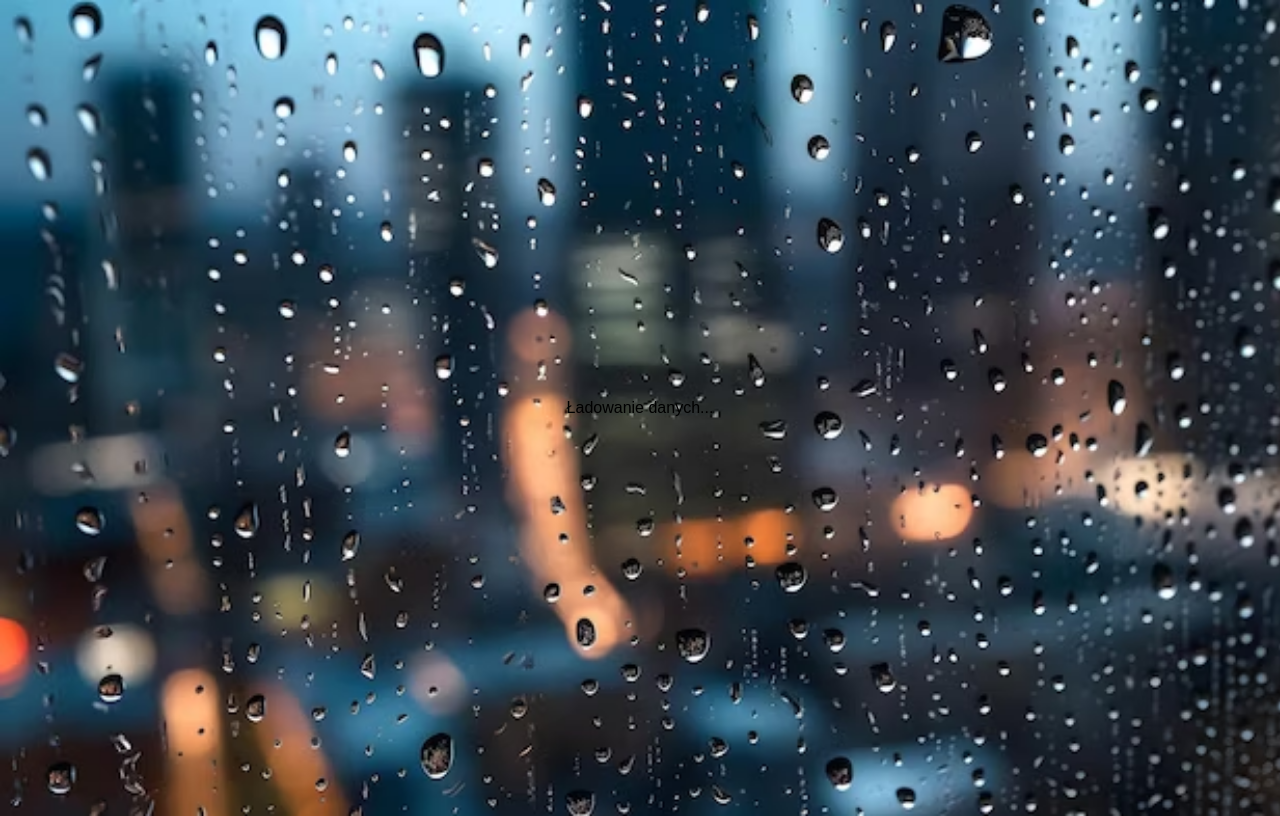
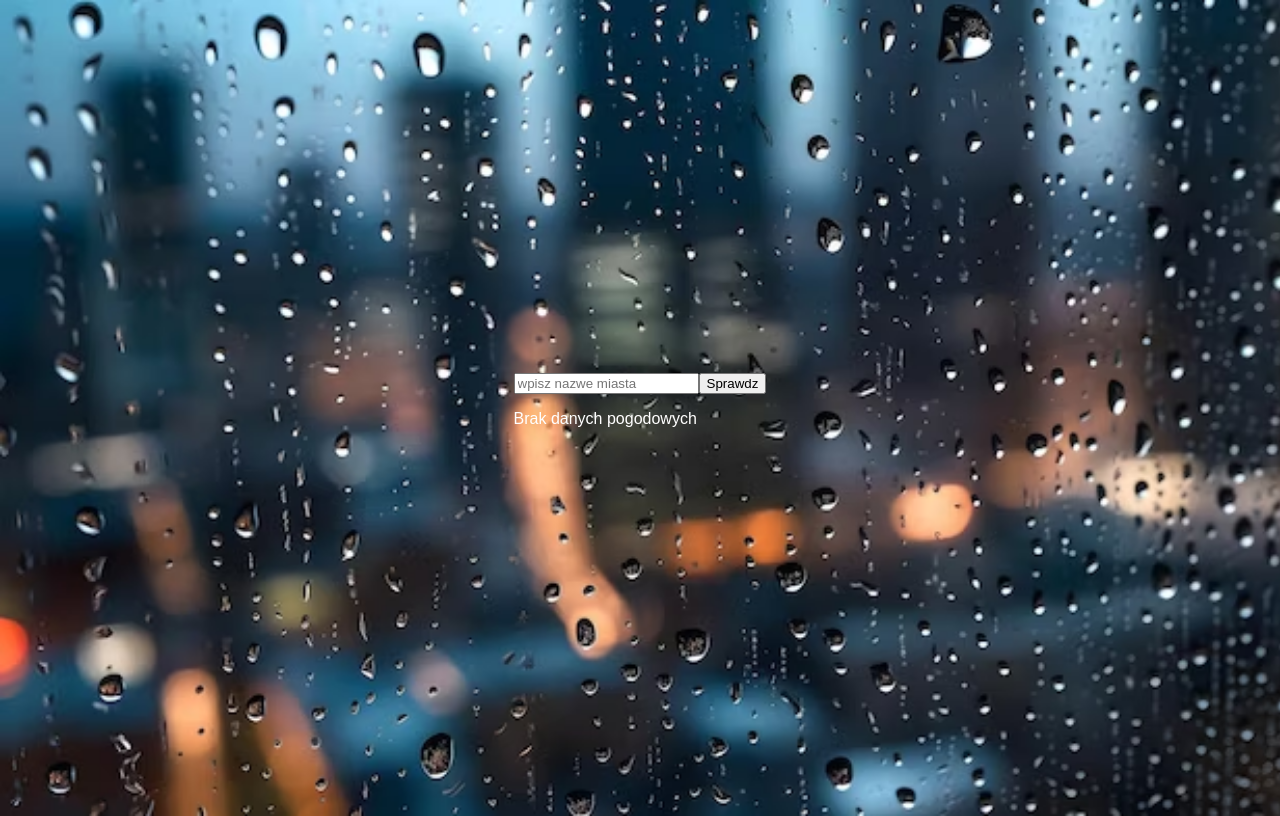
Before and after one commit to AndriiStafiniak/weather-app-react, a React (Create React App) app: page / in a window 1280 px wide. Built offline with nearby package versions, Linux system fonts and the light colour scheme; no server answers.

Commit message:
added weather state and form, updated komponent Weather

```diff
--- a/src/components/Weather/Weather.js
+++ b/src/components/Weather/Weather.js
@@ -2,35 +2,46 @@ import { useGetData } from "../../getData";
 import "./style.css"
 import { useState } from "react";
 export const Weather = () => {
-   const [city, setCity] = useState("Warszawa")
+   const [city, setCity] = useState("");
+   const [weatherData, setWeatherData] = useState(null)
+   const setWeatherDataParam = useGetData(city);
 
-   const weatherData = useGetData(city);
 
-   if (!weatherData) {
-      return <p>Ładowanie danych...</p>;
+   const handleInputChange = (event) => {
+      setCity(event.target.value)
+   };
+   const handleSubmit = (event) => {
+      event.preventDefault();
    }
-   const { main, wind, name } = weatherData;
-
-   if (!main) {
-      return <p>Brak danych pogodowych</p>;
-   }
-
-   const { temp, feels_like, temp_min, temp_max, pressure, humidity } = main;
-   const { speed, deg, gust } = wind;
-
 
    return (
       <div style={{ color: "white" }} >
-         <h2>{name}</h2>
-         <p>Temperatura: {temp}°C</p>
-         <p>Odczuwalna temperatura: {feels_like}°C</p>
-         <p>Temp. min: {temp_min}°C</p>
-         <p>Temp. max: {temp_max}°C</p>
-         <p>Ciśnienie: {pressure} hPa</p>
-         <p>Wilgotność: {humidity}%</p>
-         <p>Prędkość wiatru: {speed} m/s</p>
-         <p>Kierunek wiatru: {deg}°</p>
-         <p>Porywy wiatru: {gust} m/s</p>
-      </div >
+         <form onSubmit={handleSubmit}>
+            <input
+               onChange={handleInputChange}
+               placeholder="wpisz nazwe miasta"
+               value={city}
+               type="text" />
+            <button
+               onClick={() => setWeatherData(setWeatherDataParam)}
+            >Sprawdz</button>
+         </form>
+         {weatherData ? (
+            <>
+               <h2>{weatherData.name}</h2>
+               <p>Temperatura: {weatherData.main.temp}°C</p>
+               <p>Odczuwalna temperatura: {weatherData.main.feels_like}°C</p>
+               <p>Temp. min: {weatherData.main.temp_min}°C</p>
+               <p>Temp. max: {weatherData.main.temp_max}°C</p>
+               <p>Ciśnienie: {weatherData.main.pressure} hPa</p>
+               <p>Wilgotność: {weatherData.main.humidity}%</p>
+               <p>Prędkość wiatru: {weatherData.wind.speed} m/s</p>
+               <p>Kierunek wiatru: {weatherData.wind.deg}°</p>
+               <p>Porywy wiatru: {weatherData.wind.gust} m/s</p>
+            </>
+         ) : (
+            <p>Brak danych pogodowych</p>
+         )}
+      </div>
    );
 };
```
